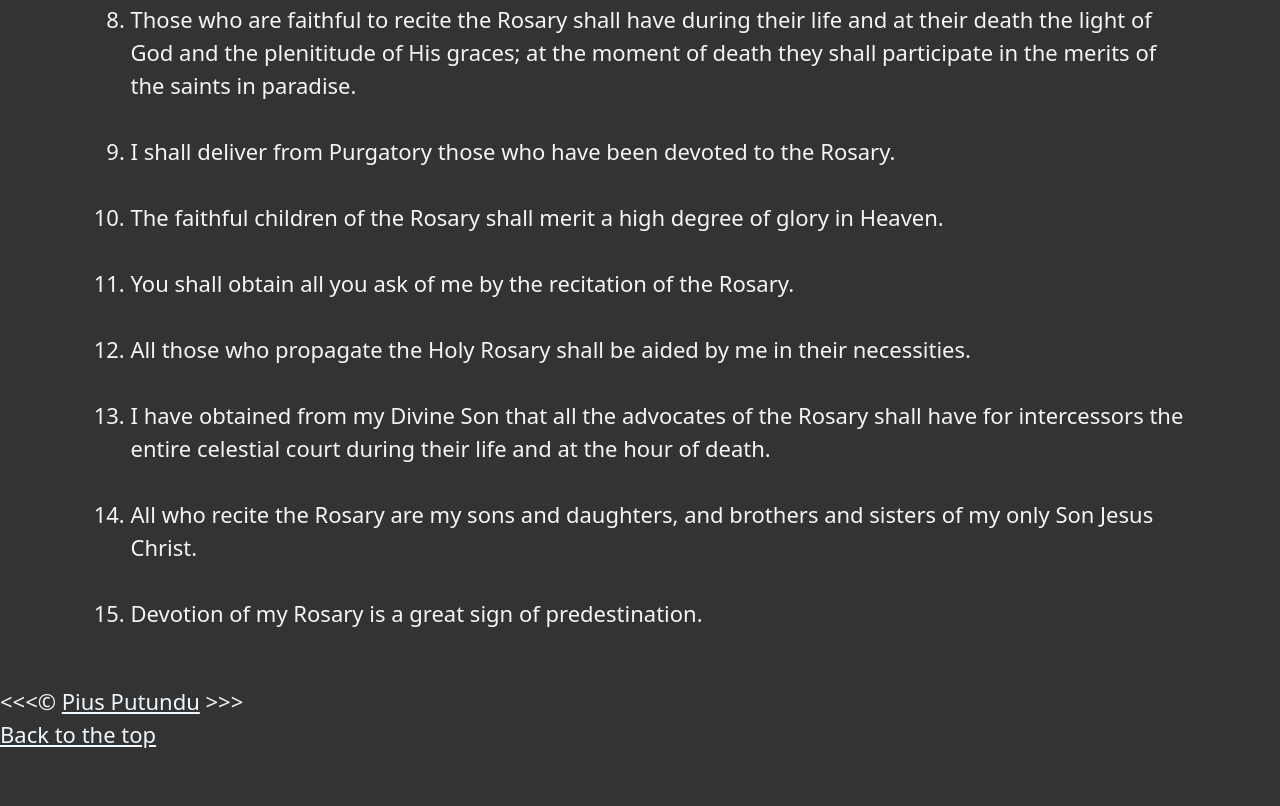
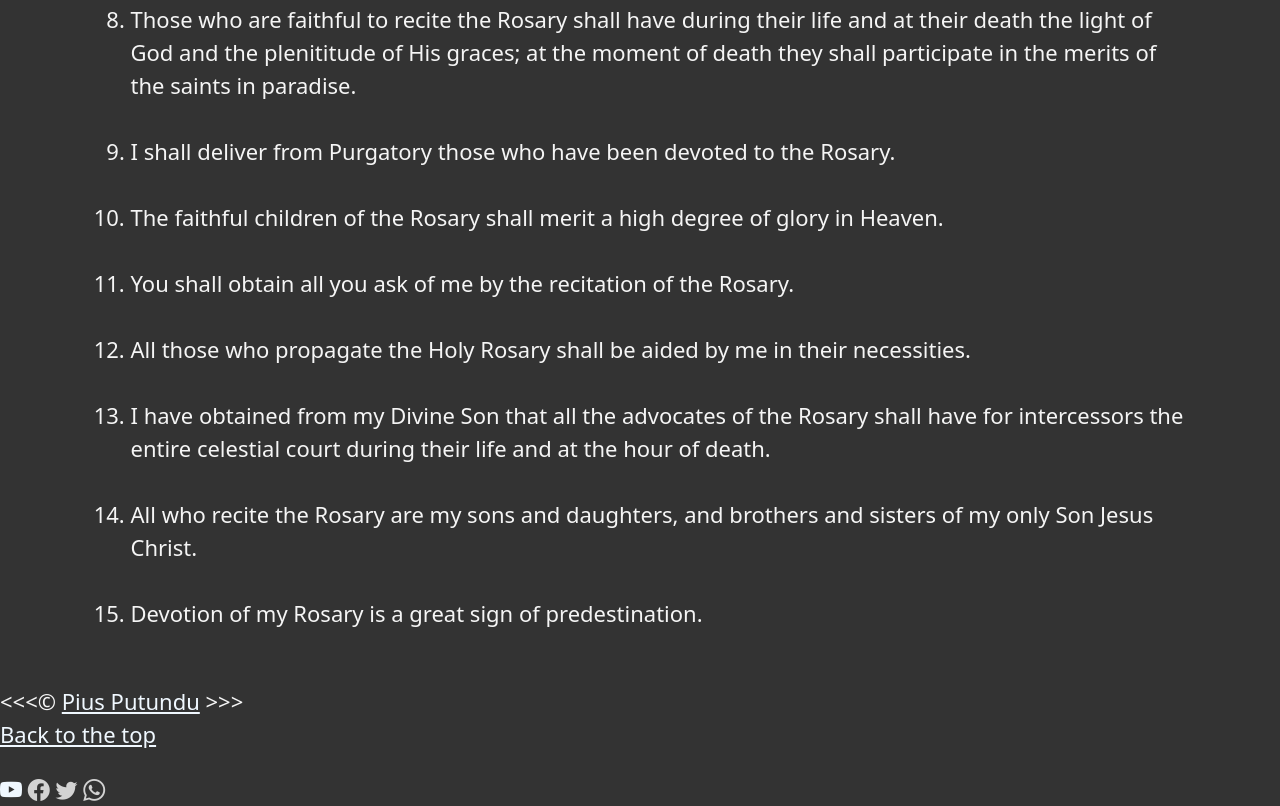
Before and after one commit to ngumamutundu/mary, a plain HTML site: page index.html in a window 1280 px wide. Shown: the part 1829-2635 px from the top of the page. Before the commit the page ends 2602 px from the top, so only its background shows below. Drawn offline with nearby package versions, Linux system fonts and the light colour scheme.

Commit message:
add social media icons

```diff
--- a/index.html
+++ b/index.html
@@ -8,6 +8,7 @@
     <!-- CSS only -->
     <link href="https://cdn.jsdelivr.net/npm/bootstrap@5.2.2/dist/css/bootstrap.min.css" rel="stylesheet" integrity="sha384-Zenh87qX5JnK2Jl0vWa8Ck2rdkQ2Bzep5IDxbcnCeuOxjzrPF/et3URy9Bv1WTRi" crossorigin="anonymous">
     <link rel="stylesheet" href="css/custom.css">
+    <link rel="stylesheet" href="https://cdn.jsdelivr.net/npm/bootstrap-icons@1.3.0/font/bootstrap-icons.css">
 </head>
 <body>
       <div class="header">
@@ -64,6 +65,14 @@
    <footer>
    &lt;&lt;&lt;&copy; <a href="about.html" title="blank">Pius Putundu</a> &gt;&gt;&gt;
     <p><a href="#">Back to the top</a></p>
+    <a href="https://www.youtube.com/channel/UCn7tMZEY2LrqMLey08oqSug?sub_confirmation=1"><i><i class="bi bi-youtube"></i></i></a>
+
+    <a href=""><i class="bi bi-facebook"></i></a>
+
+    <a href=""><i class="bi bi-twitter"></i></a>
+
+    <a href=""><i class="bi bi-whatsapp"></i></a>
+
   </footer>
 
 </body>
```
